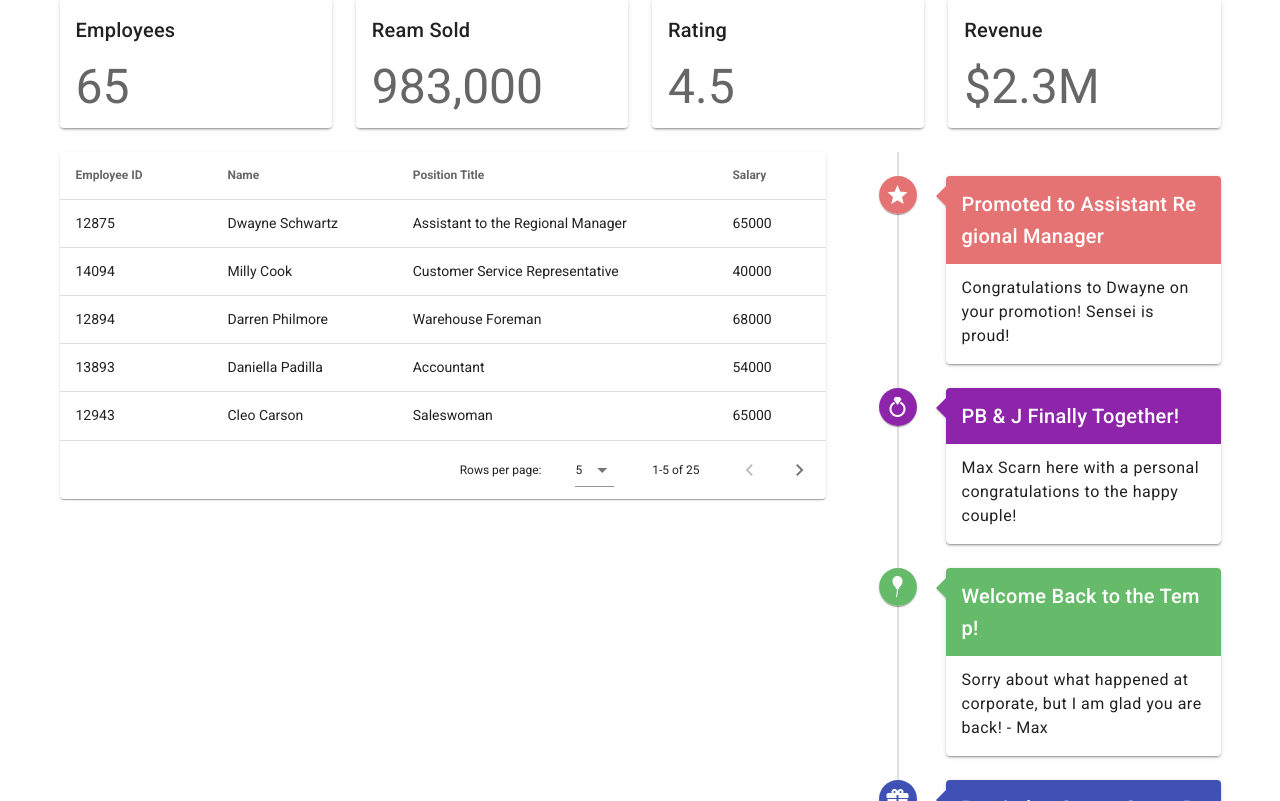
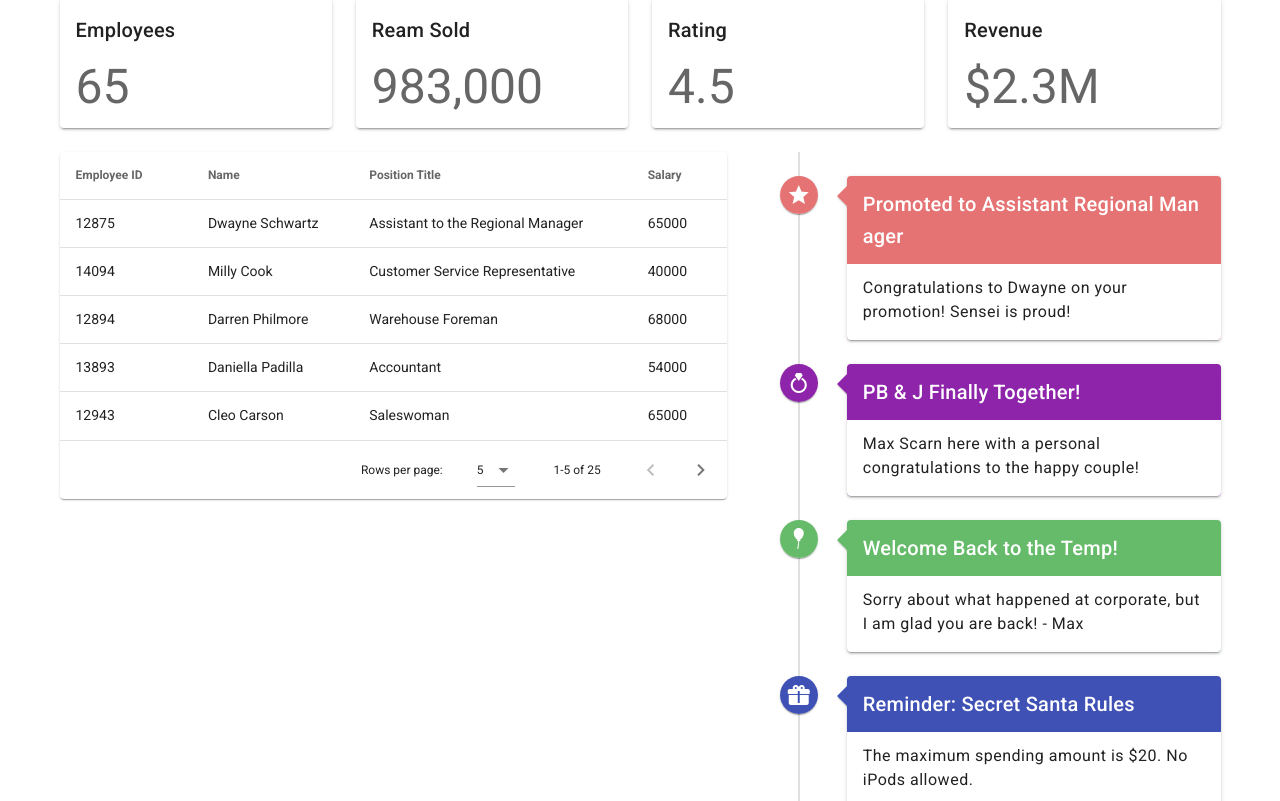
Before and after one commit to shahaj90/veutify-dashboard, a Vue app: page /dashboard in a window 1280 px wide. Shown: the part 379-1180 px from the top of the page. Built offline with nearby package versions, Linux system fonts and the light colour scheme.

Commit message:
Responsive issue fixed

```diff
--- a/src/views/Dashboard.vue
+++ b/src/views/Dashboard.vue
@@ -15,11 +15,11 @@
     </v-row>
 
     <v-row>
-      <v-col cols="12" md="8" xs="12">
+      <v-col cols="12" md="7" xs="12">
         <EmployeesTable :employees="employees" @select-employee="setEmployee" />
       </v-col>
 
-      <v-col cols="12" md="4" xs="12">
+      <v-col cols="12" md="5" xs="12">
         <EventTimeline :timeline="timeline" />
       </v-col>
     </v-row>
```
